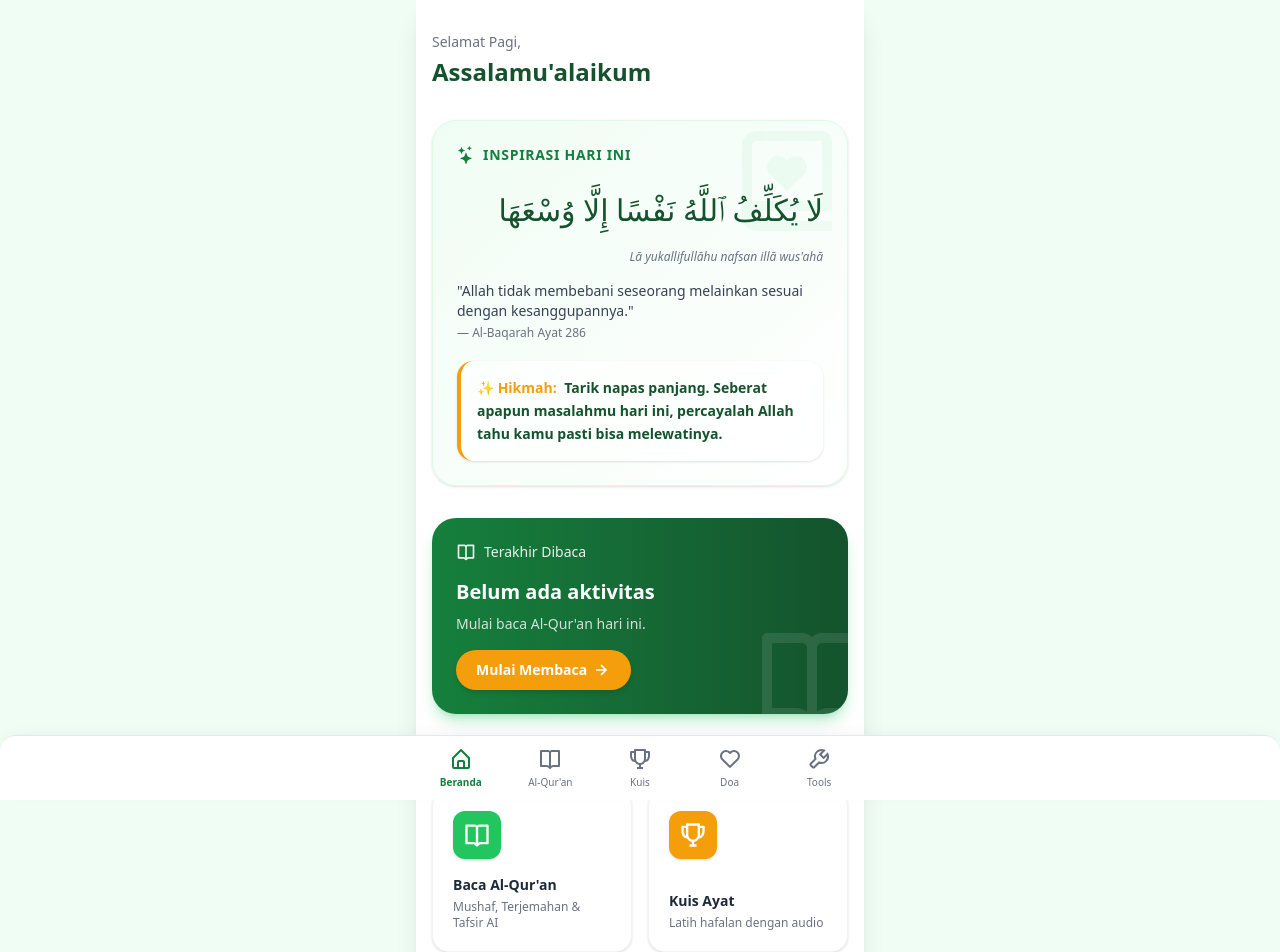
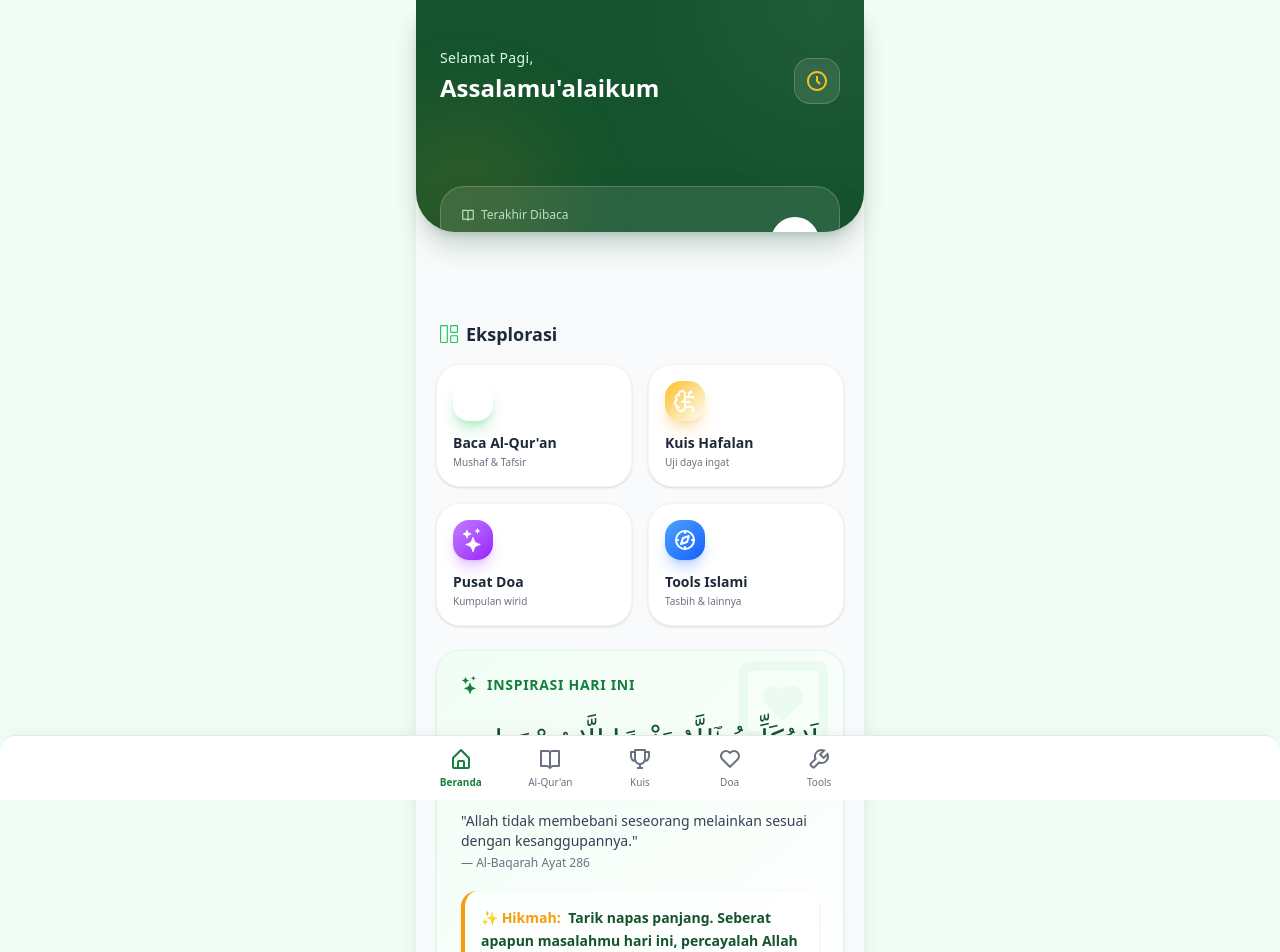
Before and after one commit to untungsetiawan476/quran-app, a Next.js app: page / in a window 1280 px wide. Shown: the top 952 px of the page. Built offline with nearby package versions, Linux system fonts and the light colour scheme; no server answers.

Commit message:
Update page.tsx

```diff
--- a/src/app/page.tsx
+++ b/src/app/page.tsx
@@ -1,8 +1,10 @@
 "use client";
 import { useEffect, useState } from 'react';
 import Link from 'next/link';
-import { BiBookOpen, BiTrophy, BiWrench, BiRightArrowAlt } from 'react-icons/bi';
-import { BsStars } from 'react-icons/bs';
+import { BiBookOpen, BiRightArrowAlt, BiTimeFive } from 'react-icons/bi';
+import { BsStars, BsGrid1X2 } from 'react-icons/bs';
+import { LuBrainCircuit } from 'react-icons/lu';
+import { TbCompass } from 'react-icons/tb';
 import PrayerTimes from '@/components/PrayerTimes';
 import AyatHarian from '@/components/AyatHarian';
 
@@ -14,102 +16,115 @@ interface LastRead {
 
 export default function Home() {
   const [lastRead, setLastRead] = useState<LastRead | null>(null);
-  const [greeting, setGreeting] = useState('');
+  const [greeting, setGreeting] = useState('Selamat Datang');
 
   useEffect(() => {
-    // Dibungkus dengan setTimeout agar ESLint tidak protes soal sinkronisasi state
     const timer = setTimeout(() => {
-      // Set sapaan berdasarkan waktu
       const hour = new Date().getHours();
       if (hour < 11) setGreeting('Selamat Pagi');
       else if (hour < 15) setGreeting('Selamat Siang');
       else if (hour < 18) setGreeting('Selamat Sore');
       else setGreeting('Selamat Malam');
 
-      // Ambil data Terakhir Dibaca
       const saved = localStorage.getItem('quran_last_read');
       if (saved) {
         setLastRead(JSON.parse(saved));
       }
     }, 0);
-
     return () => clearTimeout(timer);
   }, []);
 
   const quickAccess = [
-    { title: "Baca Al-Qur&apos;an", desc: "Mushaf, Terjemahan & Tafsir AI", icon: <BiBookOpen size={28} />, path: '/quran', color: 'bg-islamic-500' },
-    { title: "Kuis Ayat", desc: "Latih hafalan dengan audio", icon: <BiTrophy size={28} />, path: '/kuis', color: 'bg-gold-500' },
-    { title: "Doa & Wirid", desc: "Kumpulan doa & Curhat AI", icon: <BsStars size={28} />, path: '/doa', color: 'bg-purple-500' },
-    { title: "Tools Islami", desc: "Tasbih & Arah Kiblat", icon: <BiWrench size={28} />, path: '/tools', color: 'bg-blue-500' },
+    { title: "Baca Al-Qur'an", desc: "Mushaf & Tafsir", icon: <BiBookOpen size={24} />, path: '/quran', bg: 'bg-linear-to-br from-islamic-400 to-islamic-600', shadow: 'shadow-islamic-500/30' },
+    { title: "Kuis Hafalan", desc: "Uji daya ingat", icon: <LuBrainCircuit size={24} />, path: '/kuis', bg: 'bg-linear-to-br from-gold-400 to-gold-600', shadow: 'shadow-gold-500/30' },
+    { title: "Pusat Doa", desc: "Kumpulan wirid", icon: <BsStars size={24} />, path: '/doa', bg: 'bg-linear-to-br from-purple-400 to-purple-600', shadow: 'shadow-purple-500/30' },
+    { title: "Tools Islami", desc: "Tasbih & lainnya", icon: <TbCompass size={24} />, path: '/tools', bg: 'bg-linear-to-br from-blue-400 to-blue-600', shadow: 'shadow-blue-500/30' },
   ];
 
   return (
-    <div className="p-4 pt-8 pb-24 min-h-screen">
-      {/* Header Greeting */}
-      <div className="mb-8">
-        <h2 className="text-gray-500 dark:text-gray-400 text-sm font-medium mb-1">{greeting},</h2>
-        {/* Tanda petik diubah menjadi &apos; */}
-        <h1 className="text-2xl font-bold text-islamic-900 dark:text-white">Assalamu&apos;alaikum</h1>
+    <div className="min-h-screen bg-gray-50 dark:bg-gray-900 pb-24">
+      {/* 1. HERO SECTION (Gabungan Sapaan & Terakhir Dibaca bergaya Shadow Box) */}
+      <div className="bg-islamic-900 rounded-b-[2.5rem] pt-12 pb-24 px-6 relative overflow-hidden shadow-xl shadow-islamic-900/20">
+        {/* Ornamen 3D Layer di Background */}
+        <div className="absolute top-0 right-0 w-64 h-64 bg-white/5 rounded-full blur-3xl -translate-y-1/2 translate-x-1/3"></div>
+        <div className="absolute bottom-0 left-0 w-48 h-48 bg-gold-500/10 rounded-full blur-2xl translate-y-1/3 -translate-x-1/4"></div>
+
+        <div className="relative z-10 flex justify-between items-end mb-8">
+          <div>
+            <h2 className="text-islamic-100 text-sm font-medium mb-1 tracking-wide">{greeting},</h2>
+            <h1 className="text-2xl font-bold text-white">Assalamu&apos;alaikum</h1>
+          </div>
+          <div className="bg-white/10 backdrop-blur-md p-2.5 rounded-2xl border border-white/20 shadow-inner">
+             <BiTimeFive className="text-gold-400" size={24} />
+          </div>
         </div>
 
-      {/* Jadwal Sholat */}
-    <PrayerTimes />
-
-      {/* Ayat & Hikmah Harian */}
-      <AyatHarian />
-
-      {/* Card Terakhir Dibaca */}
-      <div className="bg-linear-to-r from-islamic-700 to-islamic-900 rounded-3xl p-6 shadow-lg shadow-islamic-500/30 text-white mb-8 relative overflow-hidden">
-        {/* Dekorasi Ikon Transparan di Latar */}
-        <div className="absolute -right-6 -bottom-6 opacity-10">
-          <BiBookOpen size={120} />
+        {/* Kartu Terakhir Dibaca Melayang (Floating Card) */}
+        <div className="absolute left-6 right-6 -bottom-16">
+          <div className="bg-white/10 backdrop-blur-xl border border-white/20 rounded-3xl p-5 shadow-2xl flex items-center justify-between group">
+            <div className="text-white">
+              <div className="flex items-center text-xs text-islamic-100 mb-1 opacity-80">
+                <BiBookOpen className="mr-1.5" size={14} /> Terakhir Dibaca
               </div>
-
-        <div className="relative z-10">
-          <div className="flex items-center mb-4 opacity-90">
-            <BiBookOpen className="mr-2" size={20} />
-            <span className="text-sm font-medium">Terakhir Dibaca</span>
-          </div>
-
               {lastRead ? (
                 <>
-              <h3 className="text-2xl font-bold mb-1">{lastRead.surahName}</h3>
-              <p className="text-sm opacity-80 mb-4">Ayat {lastRead.ayat}</p>
-              <Link href={`/quran/${lastRead.nomorSurah}#ayat-${lastRead.ayat}`} className="inline-flex items-center bg-white/20 hover:bg-white/30 px-5 py-2.5 rounded-full text-sm font-bold transition backdrop-blur-sm">
-                Lanjut Baca <BiRightArrowAlt size={20} className="ml-1" />
-              </Link>
+                  <h3 className="text-xl font-bold">{lastRead.surahName}</h3>
+                  <p className="text-sm text-gold-300">Ayat {lastRead.ayat}</p>
                 </>
               ) : (
                 <>
-              <h3 className="text-xl font-bold mb-2">Belum ada aktivitas</h3>
-              {/* Tanda petik diubah menjadi &apos; */}
-              <p className="text-sm opacity-80 mb-4">Mulai baca Al-Qur&apos;an hari ini.</p>
-              <Link href="/quran" className="inline-flex items-center bg-gold-500 hover:bg-gold-400 px-5 py-2.5 rounded-full text-sm font-bold transition text-white shadow-md">
-                Mulai Membaca <BiRightArrowAlt size={20} className="ml-1" />
-              </Link>
+                  <h3 className="text-lg font-bold">Belum ada aktivitas</h3>
+                  <p className="text-sm text-gold-300">Mulai baca hari ini</p>
                 </>
               )}
             </div>
+
+            <Link
+              href={lastRead ? `/quran/${lastRead.nomorSurah}#ayat-${lastRead.ayat}` : "/quran"}
+              className="bg-white text-islamic-800 hover:bg-gold-400 hover:text-white h-12 w-12 rounded-full flex items-center justify-center transition-all shadow-lg group-hover:scale-110 active:scale-95"
+            >
+              <BiRightArrowAlt size={28} />
+            </Link>
+          </div>
+        </div>
       </div>
 
-      {/* Menu Quick Access Grid */}
-      <h3 className="text-lg font-bold text-gray-800 dark:text-white mb-4">Menu Utama</h3>
+      {/* Spacer untuk memberi ruang pada kartu yang melayang */}
+      <div className="h-20"></div>
+
+      <div className="px-5 space-y-6">
+        {/* 2. MENU CEPAT (Grid 3D) */}
+        <div className="mt-2">
+          <div className="flex items-center justify-between mb-4 px-1">
+            <h3 className="text-lg font-bold text-gray-800 dark:text-white flex items-center">
+              <BsGrid1X2 className="mr-2 text-islamic-500" size={18} /> Eksplorasi
+            </h3>
+          </div>
           <div className="grid grid-cols-2 gap-4">
             {quickAccess.map((item, idx) => (
-          <Link href={item.path} key={idx}>
-            <div className="bg-white dark:bg-gray-800 p-5 rounded-2xl shadow-sm border border-gray-100 dark:border-gray-700 hover:shadow-md transition group h-full flex flex-col justify-between">
-              <div className={`w-12 h-12 ${item.color} text-white rounded-xl flex items-center justify-center mb-4 group-hover:scale-110 transition-transform shadow-sm`}>
+              <Link href={item.path} key={idx} className="block group">
+                <div className="bg-white dark:bg-gray-800 p-4 rounded-3xl border border-gray-100 dark:border-gray-700 shadow-sm hover:shadow-lg transition-all duration-300 group-hover:-translate-y-1 relative overflow-hidden h-full">
+                  <div className={`w-10 h-10 ${item.bg} text-white rounded-2xl flex items-center justify-center mb-3 shadow-lg ${item.shadow} group-hover:scale-110 transition-transform`}>
                     {item.icon}
                   </div>
-              <div>
-                {/* Judul akan dirender dengan &apos; otomatis oleh React */}
-                <h4 className="font-bold text-gray-800 dark:text-white text-sm mb-1" dangerouslySetInnerHTML={{ __html: item.title }} />
-                <p className="text-xs text-gray-500 dark:text-gray-400">{item.desc}</p>
-              </div>
+                  <h4 className="font-bold text-gray-800 dark:text-white text-sm mb-0.5" dangerouslySetInnerHTML={{ __html: item.title }} />
+                  <p className="text-[10px] text-gray-500 dark:text-gray-400">{item.desc}</p>
                 </div>
               </Link>
             ))}
           </div>
         </div>
+
+        {/* 3. JADWAL SHOLAT (Memanggil Komponen) */}
+        <div className="relative">
+          <PrayerTimes />
+        </div>
+
+        {/* 4. AYAT HARIAN (Memanggil Komponen) */}
+        <div className="relative pb-6">
+          <AyatHarian />
+        </div>
+      </div>
+    </div>
   );
 }
```
Lines whose indentation alone changed are shown as unchanged.
